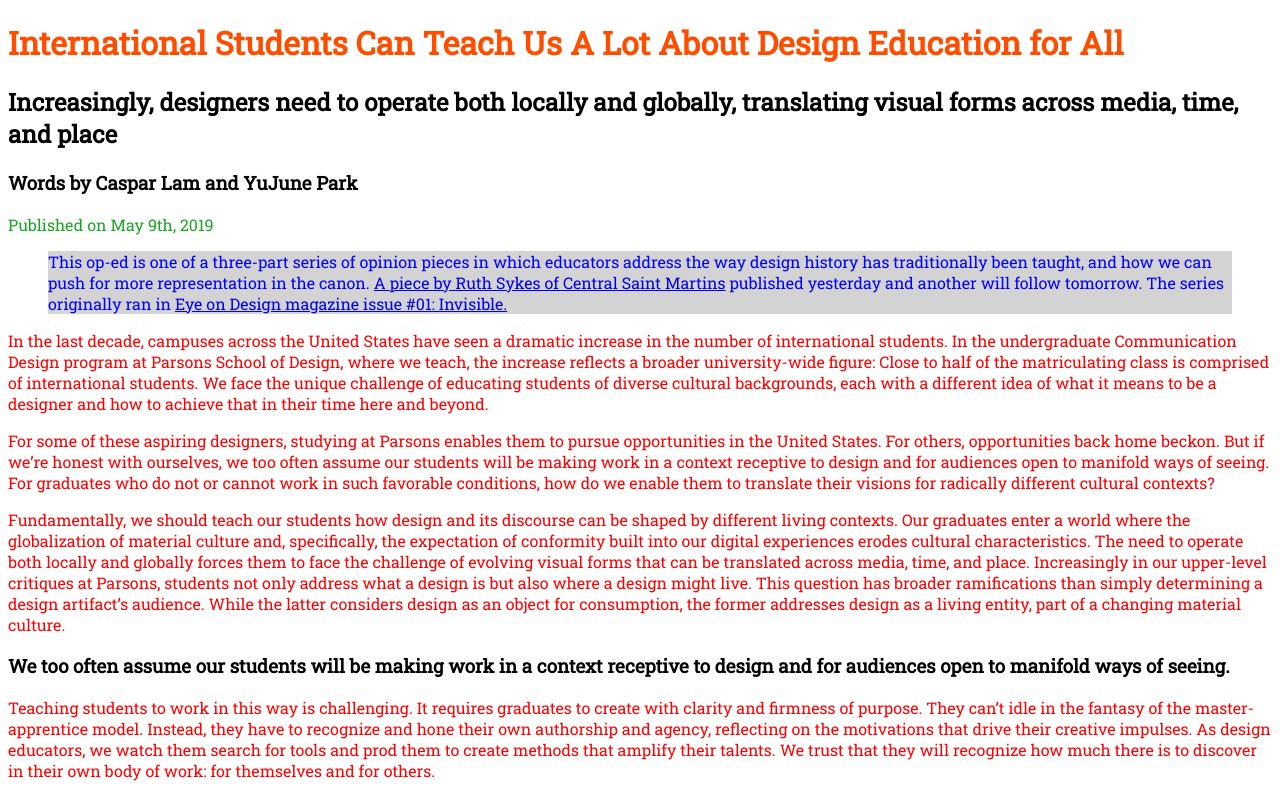
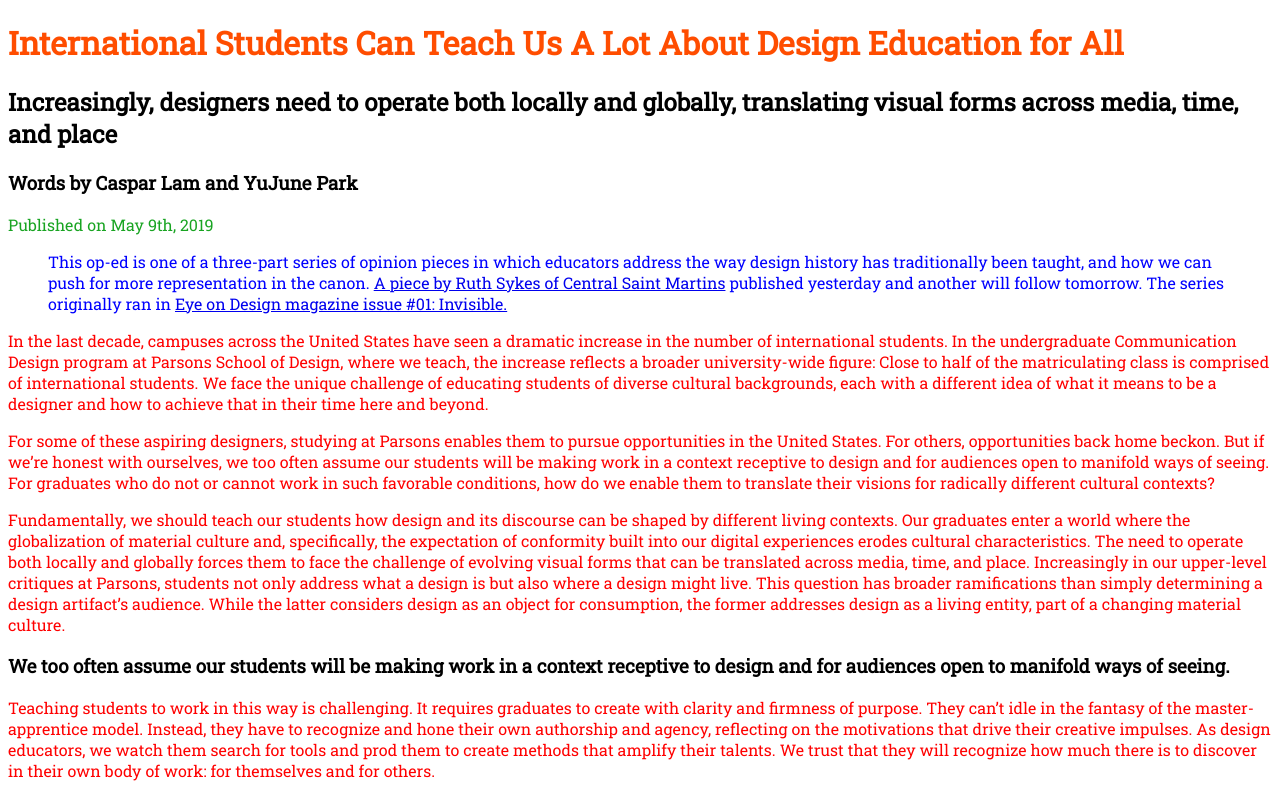
Before and after one commit to andremgrr/manuscript, a plain HTML site: page index.html in a window 1280 px wide. Shown: the top 794 px of the page. Drawn offline with Linux system fonts and the light colour scheme.

Commit message:
Update style.css

```diff
--- a/style.css
+++ b/style.css
@@ -1,6 +1,6 @@
 /* Click `index.html` to see the HTML. */
 @import url('https://fonts.googleapis.com/css2?family=Roboto+Slab:wght@200;400&display=swap');
-body{
+body {
     font-family: 'Roboto Slab', serif;
 }
 p { color: red; }
@@ -13,8 +13,3 @@ blockquote { color: blue; }
 }
 /* This applies to both selectors! D.R.Y. */
 blockquote,
-footer {
-	background-color: lightgray;
-}
-
-footer { background-color: lightgray; }
```
